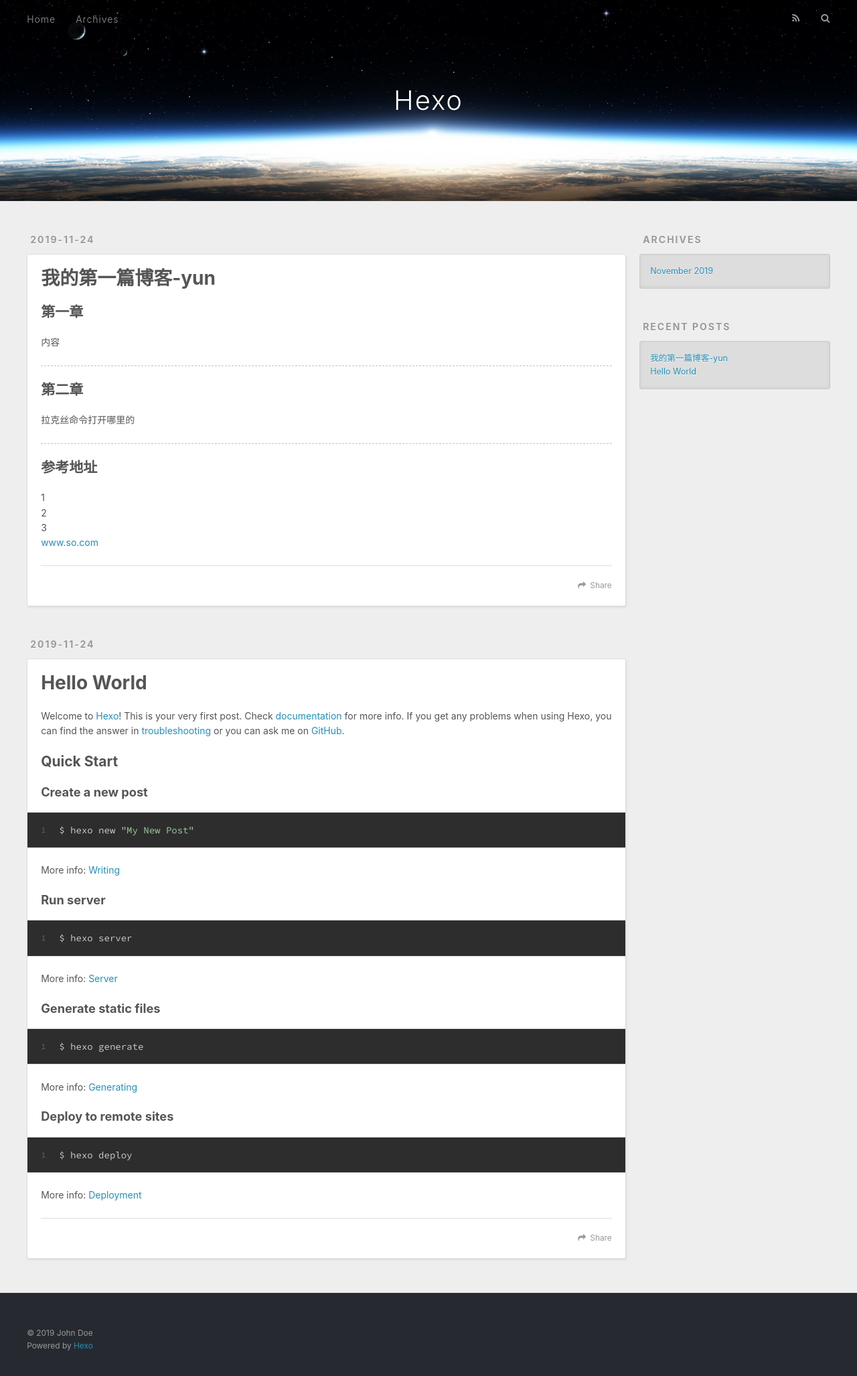
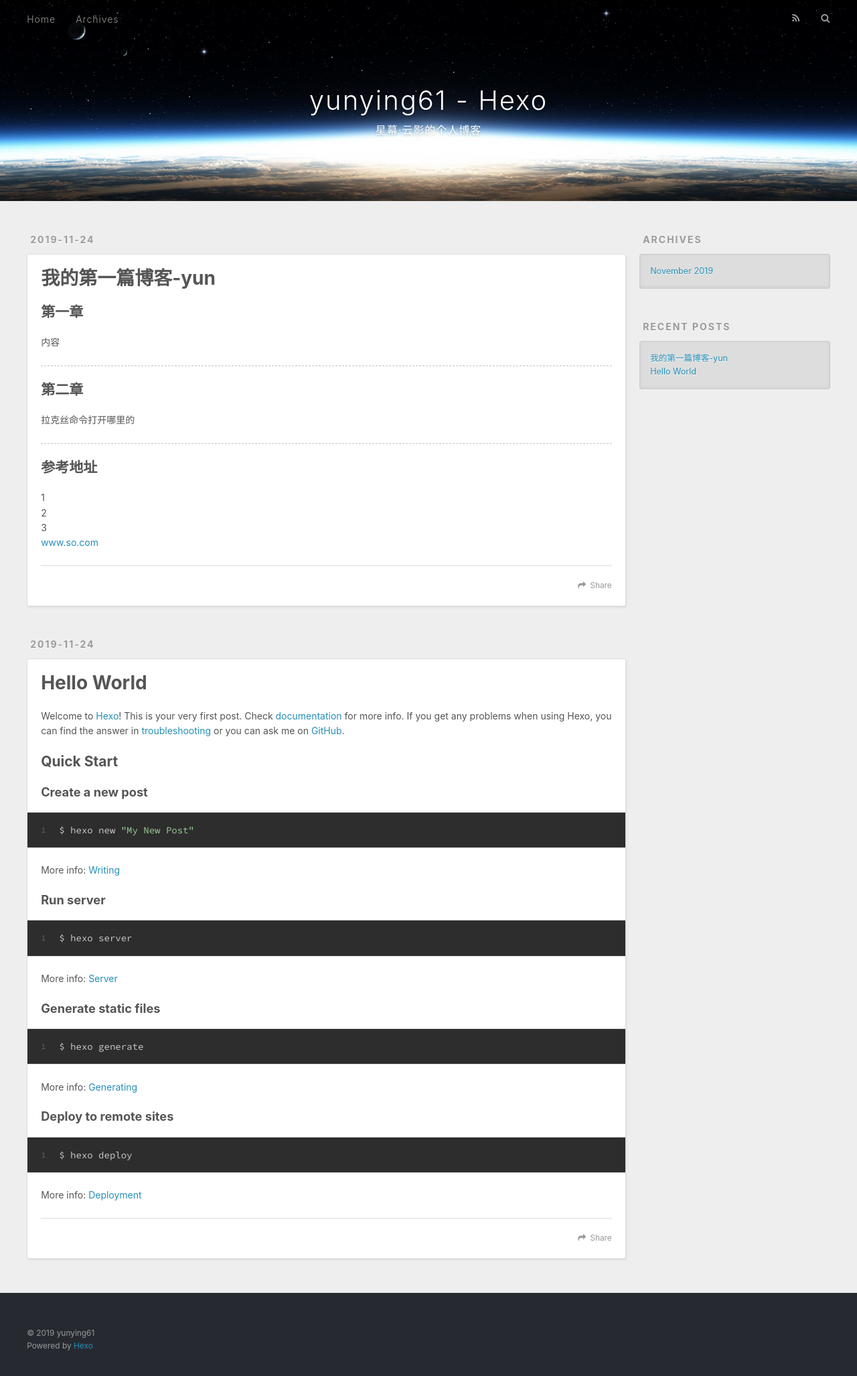
Before and after one commit to yunying61/yunying61.github.io, a plain HTML site: page index.html in a window 1280 px wide. Shown: the whole page at 67% size. Drawn offline with nearby package versions, Linux system fonts and the light colour scheme.

Commit message:
Site updated: 2019-11-24 22:05:41

```diff
--- a/index.html
+++ b/index.html
@@ -5,16 +5,16 @@
 
 
 
-  <title>Hexo</title>
+  <title>yunying61 - Hexo</title>
   <meta name="viewport" content="width=device-width, initial-scale=1, maximum-scale=1">
   <meta property="og:type" content="website">
-<meta property="og:title" content="Hexo">
+<meta property="og:title" content="yunying61 - Hexo">
 <meta property="og:url" content="http:&#x2F;&#x2F;yoursite.com&#x2F;index.html">
-<meta property="og:site_name" content="Hexo">
+<meta property="og:site_name" content="yunying61 - Hexo">
 <meta property="og:locale" content="en">
 <meta name="twitter:card" content="summary">
 
-    <link rel="alternate" href="/atom.xml" title="Hexo" type="application/atom+xml">
+    <link rel="alternate" href="/atom.xml" title="yunying61 - Hexo" type="application/atom+xml">
 
 
     <link rel="icon" href="/favicon.png">
@@ -33,8 +33,12 @@
   <div id="header-outer" class="outer">
     <div id="header-title" class="inner">
       <h1 id="logo-wrap">
-        <a href="/" id="logo">Hexo</a>
+        <a href="/" id="logo">yunying61 - Hexo</a>
       </h1>
+
+        <h2 id="subtitle-wrap">
+          <a href="/" id="subtitle">星幕·云影的个人博客</a>
+        </h2>
 
     </div>
     <div id="header-inner" class="inner">
@@ -92,7 +96,7 @@
 
     </div>
     <footer class="article-footer">
-      <a data-url="http://yoursite.com/2019/11/24/%E6%88%91%E7%9A%84%E7%AC%AC%E4%B8%80%E7%AF%87%E5%8D%9A%E5%AE%A2-yun/" data-id="ck3czpsvu0001eso71khda06i" class="article-share-link">Share</a>
+      <a data-url="http://yoursite.com/2019/11/24/%E6%88%91%E7%9A%84%E7%AC%AC%E4%B8%80%E7%AF%87%E5%8D%9A%E5%AE%A2-yun/" data-id="ck3d2rpg900003ko73h079nfg" class="article-share-link">Share</a>
 
 
     </footer>
@@ -141,7 +145,7 @@
 
     </div>
     <footer class="article-footer">
-      <a data-url="http://yoursite.com/2019/11/24/hello-world/" data-id="ck3czpsvq0000eso7hjpmblz8" class="article-share-link">Share</a>
+      <a data-url="http://yoursite.com/2019/11/24/hello-world/" data-id="ck3d2rpge00013ko7ebnbcx2i" class="article-share-link">Share</a>
 
 
     </footer>
@@ -201,7 +205,7 @@
 
   <div class="outer">
     <div id="footer-info" class="inner">
-      &copy; 2019 John Doe<br>
+      &copy; 2019 yunying61<br>
       Powered by <a href="http://hexo.io/" target="_blank">Hexo</a>
     </div>
   </div>
```
Also changed, not shown: 2019/11/24/hello-world/index.html (+10 -6 lines), 2019/11/24/我的第一篇博客-yun/index.html (+10 -6 lines), archives/2019/11/index.html (+10 -6 lines), archives/2019/index.html (+10 -6 lines), archives/index.html (+10 -6 lines).
